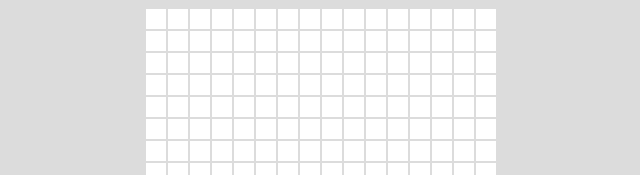
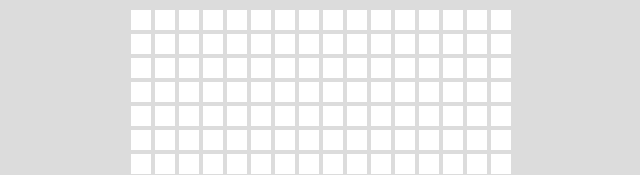
Before and after one commit to jcanoCS/etch-a-sketch, a plain HTML site: page index.html in a window 1280 px wide. Shown: the top 175 px of the page, without its empty margins (319-959 px from the left). Drawn offline with Linux system fonts and the light colour scheme.

Commit message:
Increasing squares margins to increase spacing

```diff
--- a/styles.css
+++ b/styles.css
@@ -21,7 +21,7 @@ body {
     height: 20px;
     width: 20px;
     background-color: white;
-    margin: 1px;
+    margin: 2px;
 }
 
 .hover {
```
